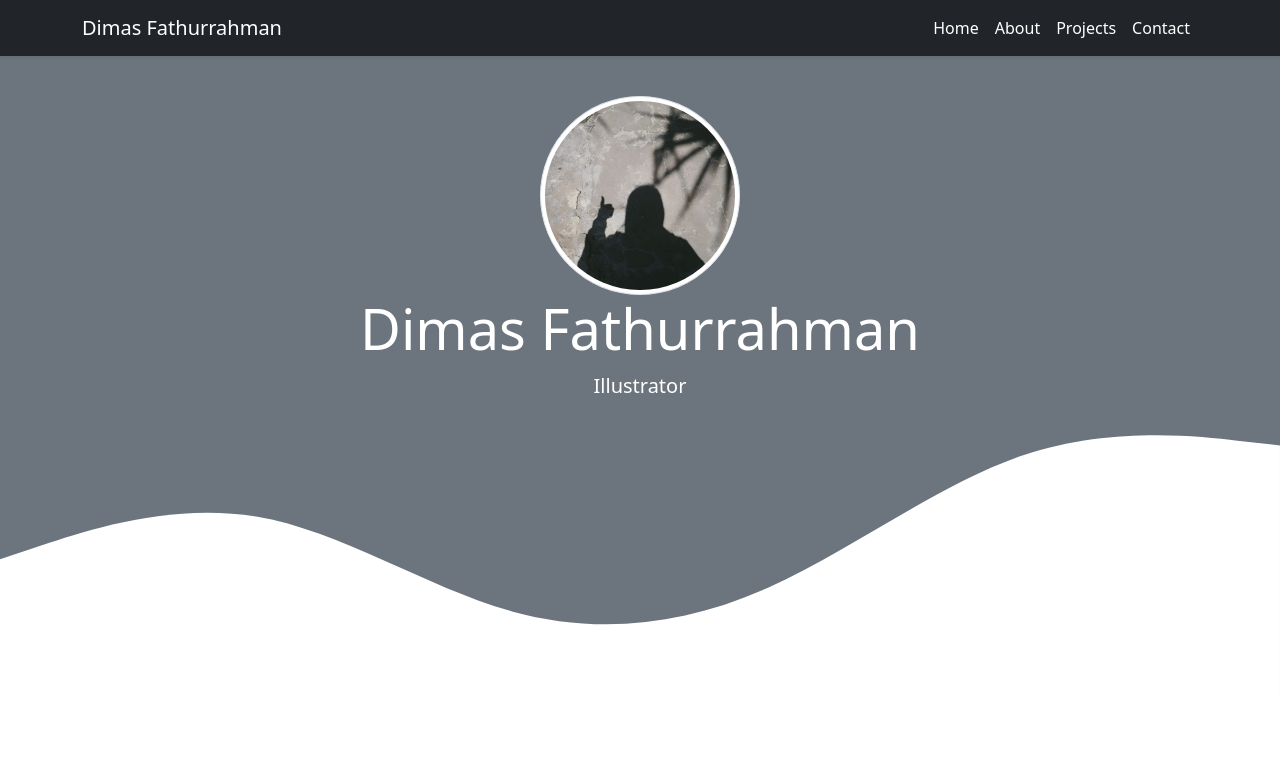
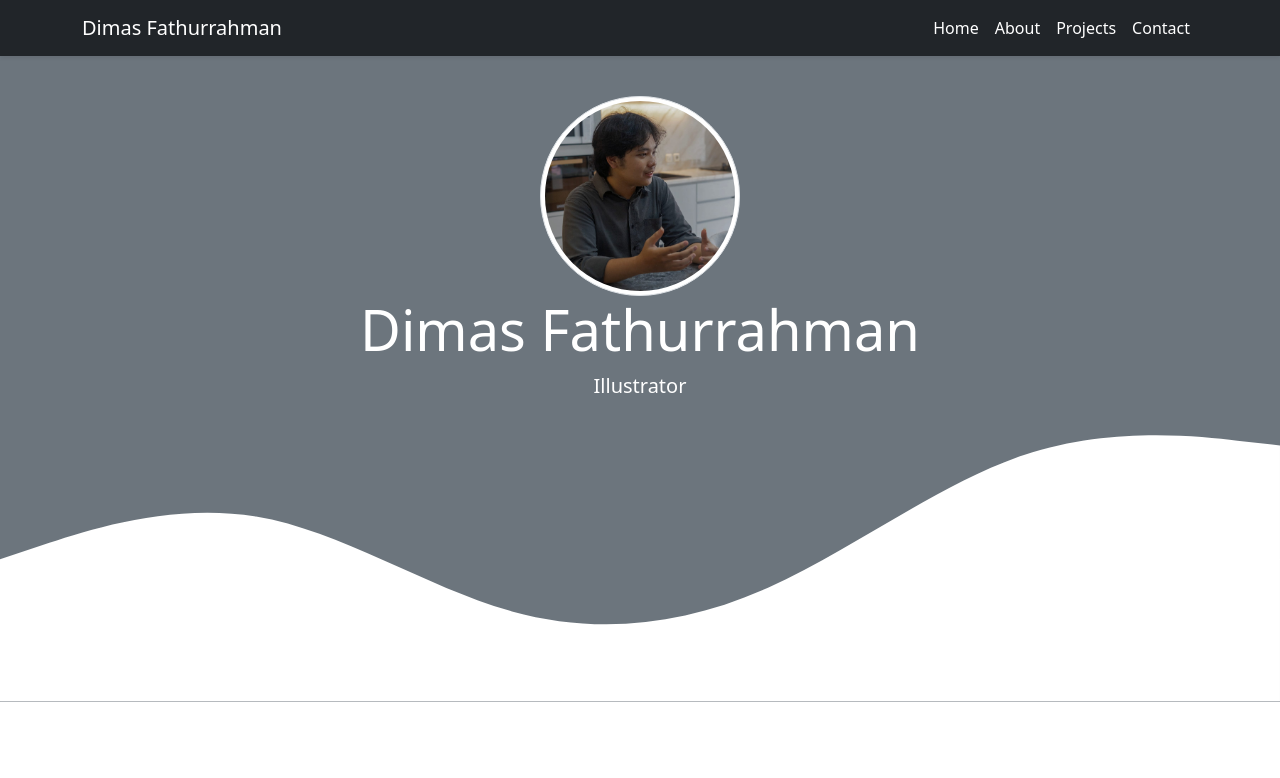
Before and after one commit to Thrhmn/My-Portofolio, a plain HTML site: page index.html in a window 1280 px wide. Shown: the top 778 px of the page. Drawn offline with nearby package versions, Linux system fonts and the light colour scheme.

Commit message:
Mengganti gambar jumbotron

```diff
--- a/index.html
+++ b/index.html
@@ -41,7 +41,7 @@
 
     <!-- Jumbotron -->
     <section class="jumbotron text-center">
-      <img src="img/WhatsApp Image 2024-09-01 at 20.33.20.jpeg" alt="Dimas Fathurrahman" width="200" class="rounded-circle img-thumbnail" />
+      <img src="img/img1.jpeg" alt="Dimas Fathurrahman" width="200" class="rounded-circle img-thumbnail" />
       <h1 class="display-4 text-white">Dimas Fathurrahman</h1>
       <p class="lead text-white">Illustrator</p>
       <svg xmlns="http://www.w3.org/2000/svg" viewBox="0 0 1440 320">
```
Also changed, not shown: img/img1.jpeg (added), img/img2.jpeg (added), img/img3.jpeg (added).
